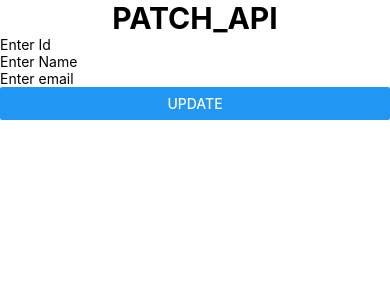
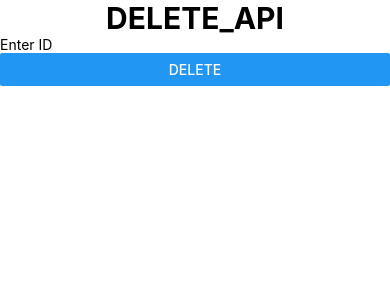
Before and after one commit to R-e-h-a-n-N-a-s-e-e-r/leaning-React-Native, a React Native app: screen / in a window 390 px wide. Shown: the top 300 px of the page. Built offline with nearby package versions, Linux system fonts and the light colour scheme.

Commit message:
DELETE API Method

```diff
--- a/App.tsx
+++ b/App.tsx
@@ -5,7 +5,8 @@ import React from 'react';
 // import GET_API from './src/Components/GET_API';
 // import POST_API from './src/Components/POST_API';
 // import PUT_API from './src/Components/PUT_API';
-import PATCH_API from './src/Components/PATCH_API';
+// import PATCH_API from './src/Components/PATCH_API';
+import DELETE_API from './src/Components/DELETE_API';
 // import ModeldialogBox from './src/Components/ModaldialogBox';
 // import PressableComponent from './src/Components/PressableComponent';
 // import StatusBarExample from './src/Components/StatusBarExample';
@@ -52,7 +53,8 @@ const App = () => {
       {/* <GET_API/> */}
       {/* <POST_API/> */}
       {/* <PUT_API/> */}
-      <PATCH_API/>
+      {/* <PATCH_API/> */}
+      <DELETE_API/>
     </View>
   );
 };
--- /dev/null
+++ b/src/Components/DELETE_API.tsx
@@ -0,0 +1,37 @@
+import { Alert, Button, StyleSheet, Text, TextInput, View } from 'react-native';
+import React, { useState } from 'react';
+import axios from 'axios';
+
+const DELETE_API = () => {
+  const [ID, setID] = useState('');
+  const HandleDelete = async () => {
+    try {
+      const res = await axios.delete(`http://10.0.2.2:3000/Users/${ID}`);
+      Alert.alert('Success', 'Data deleted Successfully');
+      setID('');
+    } catch (error: any) {
+      Alert.alert('Error', error);
+    }
+  };
+  return (
+    <View>
+      <Text style={styles.Heading}>DELETE_API</Text>
+      <TextInput
+        placeholder="Enter ID"
+        value={ID}
+        onChangeText={value => setID(value)}
+      />
+      <Button title="DELETE" onPress={HandleDelete} />
+    </View>
+  );
+};
+
+export default DELETE_API;
+
+const styles = StyleSheet.create({
+  Heading: {
+    fontSize: 30,
+    textAlign: 'center',
+    fontWeight: 'bold',
+  },
+});
```
